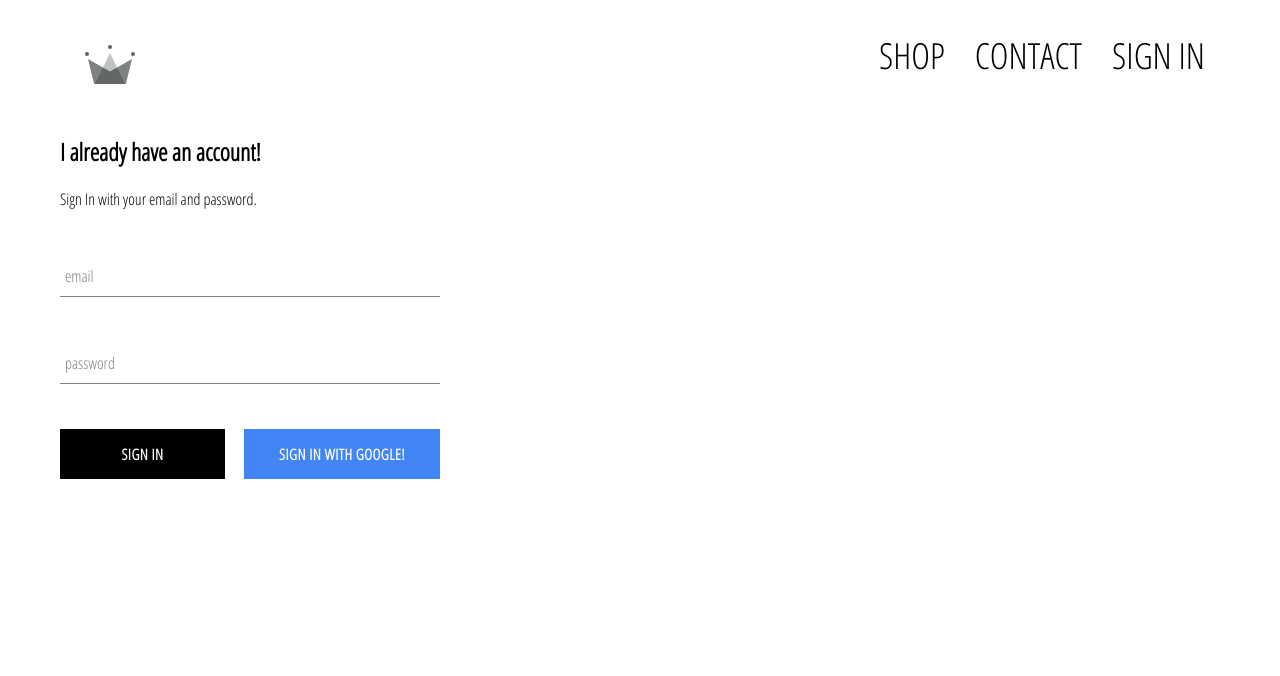
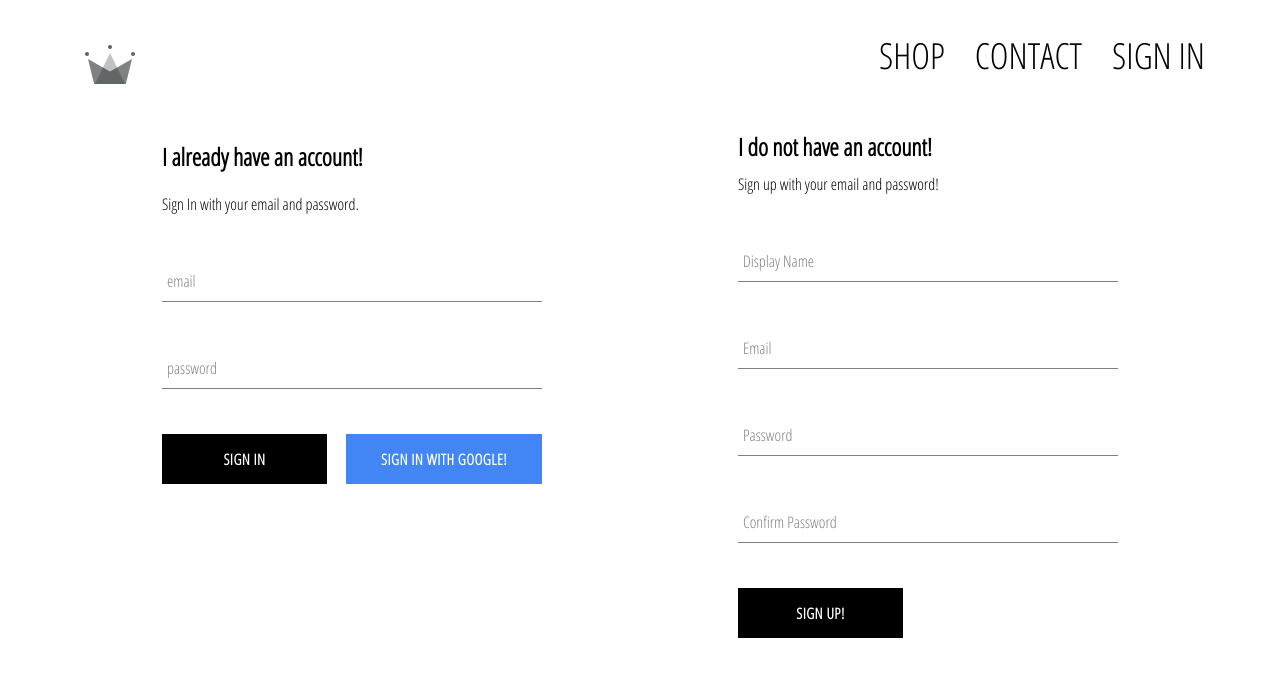
Before and after one commit to SSdevelop/E-Commerce, a React (Create React App) app: page /signin in a window 1280 px wide. Shown: the top 676 px of the page. Built offline with nearby package versions, Linux system fonts and the light colour scheme; no server answers.

Commit message:
added registration feature

```diff
--- a/src/App.js
+++ b/src/App.js
@@ -4,7 +4,10 @@
 import ShopPage from './pages/shop/shop.component';
 import SignInAndSignUp from './pages/sign-in-and-sign-up/sign-in-and-sign-up.component';
 import Header from './components/header/header.component';
-import { auth } from './firebase/firebase.utils';
+import {
+	auth,
+	createUserProfileRequest,
+} from './firebase-projects/firebase.utils';
 
 import './App.css';
 
@@ -19,9 +22,25 @@
 	}
 
 	componentDidMount() {
-		this.unsubscribeFromAuth = auth.onAuthStateChanged((user) => {
-			this.setState({ currentUser: user });
-			console.log(user);
+		// this.unsubscribeFromAuth = auth.onAuthStateChanged((user) => {
+		// 	this.setState({ currentUser: user });
+		// 	console.log(user);
+		// });
+
+		this.unsubscribeFromAuth = auth.onAuthStateChanged(async (userAuth) => {
+			if (userAuth) {
+				const userRef = await createUserProfileRequest(userAuth);
+
+				userRef.onSnapshot((snapshot) => {
+					this.setState({
+						currentUser: {
+							id: snapshot.id,
+							...snapshot.data(),
+						},
+					});
+				});
+			}
+			this.setState({ currentUser: userAuth });
 		});
 	}
 
--- a/src/components/header/header.component.jsx
+++ b/src/components/header/header.component.jsx
@@ -1,7 +1,7 @@
 import React from 'react';
 import { Link } from 'react-router-dom';
 import { ReactComponent as Logo } from '../../assets/crown.svg';
-import { auth } from '../../firebase/firebase.utils';
+import { auth } from '../../firebase-projects/firebase.utils';
 import './header.styles.scss';
 
 const Header = ({ currentUser }) => (
--- a/src/components/sign-in/sign-in.component.jsx
+++ b/src/components/sign-in/sign-in.component.jsx
@@ -1,7 +1,7 @@
 import React, { Component } from 'react';
 import FormInput from '../form-input/form-input.component';
 import CustomButton from '../custom-button/custom-button.component';
-import { signInWithGoogle } from '../../firebase/firebase.utils';
+import { signInWithGoogle } from '../../firebase-projects/firebase.utils';
 import './sign-in.styles.scss';
 
 class SignIn extends Component {
--- /dev/null
+++ b/src/components/sign-up/sign-up.component.jsx
@@ -0,0 +1,108 @@
+import React, { Component } from 'react';
+
+import FormInput from '../form-input/form-input.component';
+import CustomButton from '../custom-button/custom-button.component';
+import {
+	auth,
+	createUserProfileRequest,
+} from '../../firebase-projects/firebase.utils';
+
+import './sign-up.styles.scss';
+
+class SignUp extends Component {
+	constructor() {
+		super();
+
+		this.state = {
+			displayName: '',
+			email: '',
+			password: '',
+			confirmPassword: '',
+		};
+
+		this.handleSubmit = this.handleSubmit.bind(this);
+		this.handleChange = this.handleChange.bind(this);
+	}
+
+	async handleSubmit(event) {
+		event.preventDefault();
+
+		const { displayName, email, password, confirmPassword } = this.state;
+
+		if (password !== confirmPassword) {
+			alert("Passwords Don't match");
+			return;
+		}
+
+		try {
+			const { user } = await auth.createUserWithEmailAndPassword(
+				email,
+				password
+			);
+
+			await createUserProfileRequest(user, { displayName });
+
+			this.setState({
+				displayName: '',
+				email: '',
+				password: '',
+				confirmPassword: '',
+			});
+		} catch (error) {
+			console.error(error);
+		}
+	}
+
+	handleChange(event) {
+		const { name, value } = event.target;
+
+		this.setState({ [name]: value });
+	}
+
+	render() {
+		const { displayName, email, password, confirmPassword } = this.state;
+		return (
+			<div className='sign-up'>
+				<h2 className='title'>I do not have an account!</h2>
+				<span>Sign up with your email and password!</span>
+				<form className='sign-up-form' onSubmit={this.handleSubmit}>
+					<FormInput
+						type='text'
+						name='displayName'
+						value={displayName}
+						onChange={this.handleChange}
+						label='Display Name'
+						required
+					/>
+					<FormInput
+						type='email'
+						name='email'
+						value={email}
+						onChange={this.handleChange}
+						label='Email'
+						required
+					/>
+					<FormInput
+						type='password'
+						name='password'
+						value={password}
+						onChange={this.handleChange}
+						label='Password'
+						required
+					/>
+					<FormInput
+						type='password'
+						name='confirmPassword'
+						value={confirmPassword}
+						onChange={this.handleChange}
+						label='Confirm Password'
+						required
+					/>
+					<CustomButton type='submit'>Sign Up!</CustomButton>
+				</form>
+			</div>
+		);
+	}
+}
+
+export default SignUp;
--- /dev/null
+++ b/src/components/sign-up/sign-up.styles.scss
@@ -0,0 +1,9 @@
+.sign-up {
+  display: flex;
+  flex-direction: column;
+  width: 380px;
+
+  .title {
+    margin: 10px 0;
+  }
+}
--- a/src/firebase/firebase.utils.js
+++ b/src/firebase-projects/firebase.utils.js
@@ -11,7 +11,34 @@
 	appId: '1:652490849439:web:ccbae23678d472126d76aa',
 	measurementId: 'G-C43RNP9XHQ',
 };
+
 firebase.initializeApp(config);
+
+export const createUserProfileRequest = async (userAuth, additionalData) => {
+	if (!userAuth) return;
+
+	const userRef = firestore.doc(`users/${userAuth.uid}`);
+
+	const snapshot = await userRef.get();
+
+	if (!snapshot.exists) {
+		const { displayName, email } = userAuth;
+		const createdAt = new Date();
+
+		try {
+			await userRef.set({
+				displayName,
+				email,
+				createdAt,
+				...additionalData,
+			});
+		} catch (err) {
+			console.log('error creating user', error.message);
+		}
+	}
+
+	return userRef;
+};
 
 export const auth = firebase.auth();
 export const firestore = firebase.firestore();
--- a/src/pages/sign-in-and-sign-up/sign-in-and-sign-up.component.jsx
+++ b/src/pages/sign-in-and-sign-up/sign-in-and-sign-up.component.jsx
@@ -1,10 +1,12 @@
 import React from 'react';
 import SignIn from '../../components/sign-in/sign-in.component';
+import SignUp from '../../components/sign-up/sign-up.component';
 import './sign-in-and-sign-up.styles.scss';
 
 const SignInAndSignUp = () => (
 	<div className='sign-in-and-sign-up'>
 		<SignIn />
+		<SignUp />
 	</div>
 );
 
--- a/src/pages/sign-in-and-sign-up/sign-in-and-sign-up.styles.scss
+++ b/src/pages/sign-in-and-sign-up/sign-in-and-sign-up.styles.scss
@@ -0,0 +1,6 @@
+.sign-in-and-sign-up{
+    width: 90vw;
+    display: flex;
+    justify-content: space-around;
+    margin: 30px auto;
+}
```
